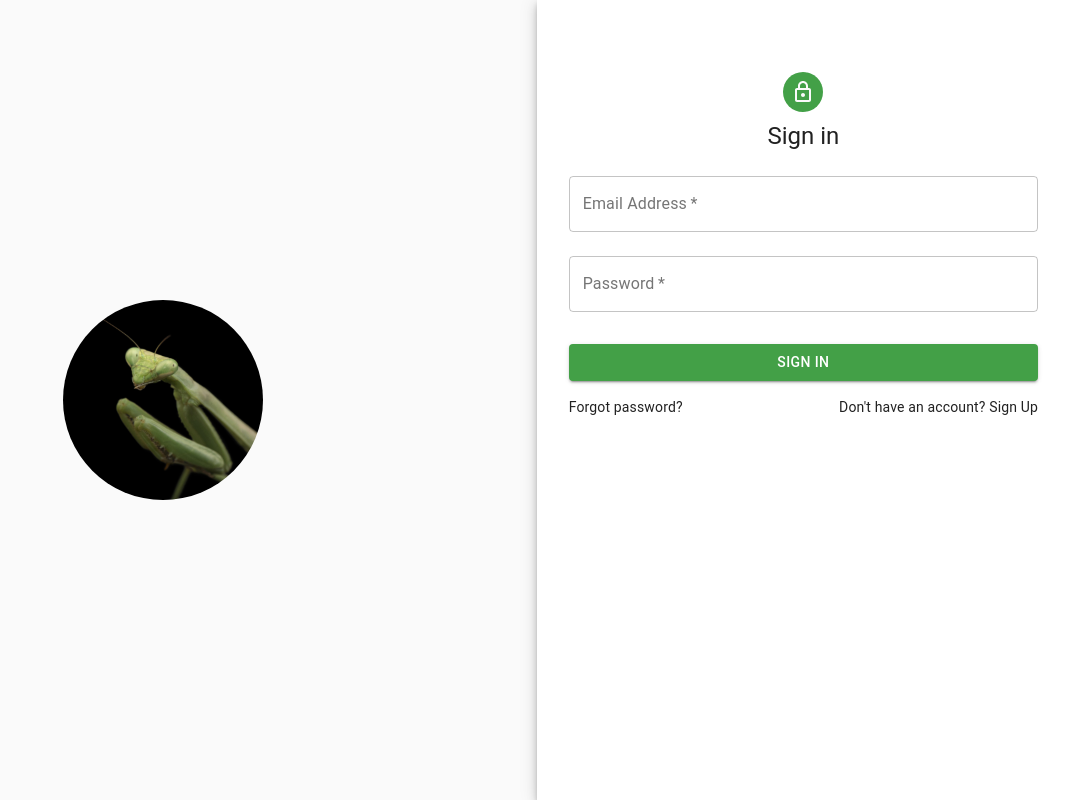
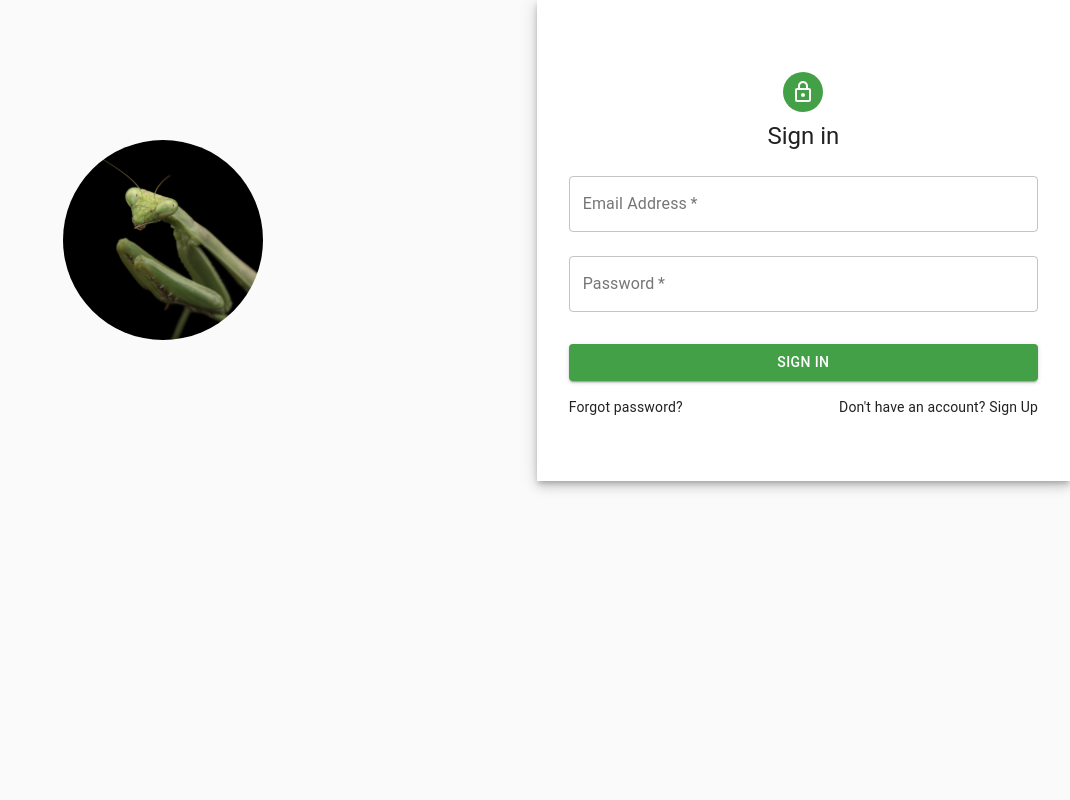
Before and after one commit to DavidJCottrell/mantis-web-app, a React (Create React App) app: page /login in a window 1280 px wide. Shown: the whole page, without its empty margins (210-1280 px from the left). Built offline with nearby package versions, Linux system fonts and the light colour scheme.

Commit message:
Added persistant authentication

```diff
--- a/package.json
+++ b/package.json
@@ -10,6 +10,7 @@
 		"clsx": "^1.1.1",
 		"react": "^16.2.0",
 		"react-dom": "^16.2.0",
+		"react-hot-toast": "^2.1.1",
 		"react-query": "^3.13.4",
 		"react-router-dom": "^5.2.0",
 		"react-scripts": "1.0.17"
--- a/src/App.jsx
+++ b/src/App.jsx
@@ -1,4 +1,4 @@
-import React from "react";
+import React, { useState } from "react";
 import { Route, Switch } from "react-router-dom";
 
 //Pages
@@ -12,8 +12,6 @@ import PageNotFound from "./PageNotFound";
 import useMediaQuery from "@material-ui/core/useMediaQuery";
 import { createMuiTheme, ThemeProvider } from "@material-ui/core/styles";
 import CssBaseline from "@material-ui/core/CssBaseline";
-
-import auth from "./utils/auth";
 
 const App = () => {
 	const prefersDarkMode = useMediaQuery("(prefers-color-scheme: dark)");
@@ -40,23 +38,9 @@ const App = () => {
 		<ThemeProvider theme={theme}>
 			<CssBaseline />
 			<Switch>
-				<Route
-					exact
-					path='/login'
-					render={() => <Login auth={auth} />}
-				></Route>
-				<ProtectedRoute
-					exact
-					path='/'
-					component={Dashboard}
-					auth={auth}
-				/>
-				<ProtectedRoute
-					exact
-					path='/projects'
-					component={Projects}
-					auth={auth}
-				/>
+				<Route exact path='/login' render={() => <Login />}></Route>
+				<ProtectedRoute exact path='/' component={Dashboard} />
+				<ProtectedRoute exact path='/projects' component={Projects} />
 				<Route path='*' component={PageNotFound} />
 			</Switch>
 		</ThemeProvider>
--- a/src/common/ProtectedRoute.jsx
+++ b/src/common/ProtectedRoute.jsx
@@ -1,7 +1,9 @@
 import React from "react";
 import { Route, Redirect } from "react-router-dom";
 
-const ProtectedRoute = ({ component: Component, auth }) => {
+import auth from "../utils/auth";
+
+const ProtectedRoute = ({ component: Component }) => {
 	return (
 		<Route
 			// {...rest}
--- a/src/common/nav/ProfileMenu.jsx
+++ b/src/common/nav/ProfileMenu.jsx
@@ -5,14 +5,13 @@ import { withRouter, Link } from "react-router-dom";
 import MenuItem from "@material-ui/core/MenuItem";
 import Menu from "@material-ui/core/Menu";
 
-// import auth from "../utils/auth";
+import auth from "../../utils/auth";
+
 import ProfileDialog from "./ProfileDialog";
 
 const ProfileMenu = (props) => {
 	const signOut = () => {
-		// props.auth.logout(() => {
-		// 	console.log("Log Out");
-		// });
+		auth.logout();
 	};
 
 	const [profileOpen, setProfileOpen] = useState(false);
--- a/src/dashboard/Dashboard.jsx
+++ b/src/dashboard/Dashboard.jsx
@@ -35,6 +35,7 @@ const Dashboard = () => {
 	};
 
 	const handleAddProjectClose = () => {
+		console.log("Token: ", localStorage.getItem("token"));
 		setAddProjectOpen(false);
 	};
 
--- a/src/login/Login.jsx
+++ b/src/login/Login.jsx
@@ -1,5 +1,8 @@
 import React, { useState } from "react";
-import { Link as RouterLink } from "react-router-dom";
+import { withRouter } from "react-router-dom";
+import toast, { Toaster } from "react-hot-toast";
+
+import axios from "axios";
 
 // Material-UI
 import Avatar from "@material-ui/core/Avatar";
@@ -18,6 +21,8 @@ import DialogContent from "@material-ui/core/DialogContent";
 import DialogTitle from "@material-ui/core/DialogTitle";
 // Snackbar
 
+import auth from "../utils/auth.js";
+
 // Styles
 import { loginStyles } from "./loginStyles";
 
@@ -25,7 +30,26 @@ const Login = (props) => {
 	const classes = loginStyles();
 
 	const login = () => {
-		props.auth.login(() => {});
+		if (document.getElementById("email-input").value === "") {
+			toast.error("Please enter your email");
+		} else if (document.getElementById("password-input").value === "") {
+			toast.error("Please enter your password");
+		} else {
+			axios
+				.post("http://192.168.0.98:9000/user/login/", {
+					email: document.getElementById("email-input").value,
+					password: document.getElementById("password-input").value,
+				})
+				// If they successfully login
+				.then((response) => {
+					auth.login(response.data);
+					props.history.push("/");
+				})
+				// If they fail
+				.catch((error) => {
+					toast.error(error.response.data);
+				});
+		}
 	};
 
 	const [signUpOpen, setSignUpOpen] = useState(false);
@@ -36,6 +60,7 @@ const Login = (props) => {
 
 	return (
 		<React.Fragment>
+			<Toaster />
 			<Grid container component='main' className={classes.root}>
 				<CssBaseline />
 				{/* component={Paper} */}
@@ -80,6 +105,7 @@ const Login = (props) => {
 								name='email'
 								autoComplete='email'
 								color='secondary'
+								id='email-input'
 							/>
 							<TextField
 								variant='outlined'
@@ -91,23 +117,25 @@ const Login = (props) => {
 								type='password'
 								autoComplete='current-password'
 								color='secondary'
+								id='password-input'
 							/>
 
-							<RouterLink
-								to='/'
+							{/* <RouterLink
+								// to='/'
 								style={{ textDecoration: "none" }}
 								onClick={login}
-							>
+							> */}
 							<Button
-									type='submit'
+								// type='submit'
 								fullWidth
 								variant='contained'
 								color='secondary'
 								className={classes.submit}
+								onClick={login}
 							>
 								Sign In
 							</Button>
-							</RouterLink>
+							{/* </RouterLink> */}
 							<Grid container>
 								<Grid item xs>
 									<Link
@@ -205,4 +233,4 @@ const Login = (props) => {
 	);
 };
 
-export default Login;
+export default withRouter(Login);
--- a/src/login/loginStyles.js
+++ b/src/login/loginStyles.js
@@ -2,7 +2,8 @@ import { makeStyles } from "@material-ui/core/styles";
 
 const loginStyles = makeStyles((theme) => ({
 	root: {
-		height: "100vh",
+		// height: "100vh",
+		minHeight: "-webkit-fill-available",
 	},
 	center: {
 		display: "grid",
--- a/src/utils/auth.js
+++ b/src/utils/auth.js
@@ -1,21 +1,15 @@
-class Auth {
-	constructor() {
-		this.authenticated = true;
-	}
-
-	login(cb) {
-		this.authenticated = true;
-		cb();
-	}
-
-	logout(cb) {
-		this.authenticated = false;
-		cb();
-	}
-
-	isAuthenticated() {
-		return this.authenticated;
-	}
+function login(token) {
+	localStorage.setItem("logged-in", true);
+	localStorage.setItem("auth-token", token);
 }
 
-export default new Auth();
+function logout() {
+	localStorage.setItem("logged-in", false);
+	localStorage.removeItem("auth-token");
+}
+
+function isAuthenticated() {
+	return localStorage.getItem("logged-in") === "true";
+}
+
+export default { login, logout, isAuthenticated };
```
Also changed, not shown: 1 other file (tests, documents, lock files or other folders). Lines whose indentation alone changed are shown as unchanged.
